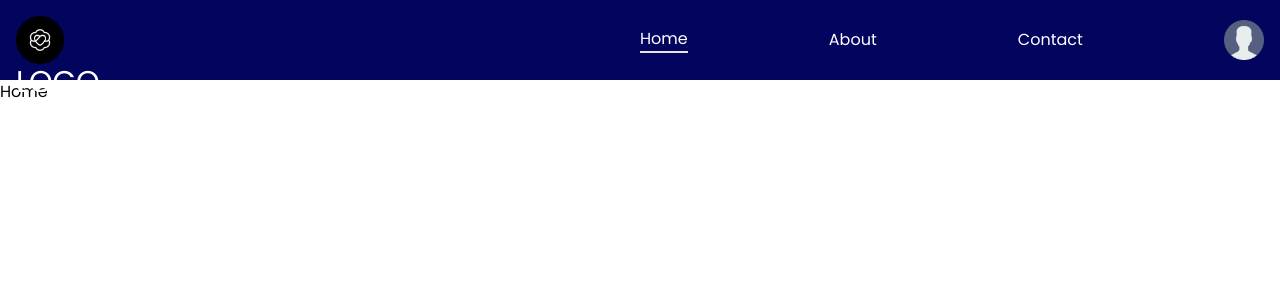
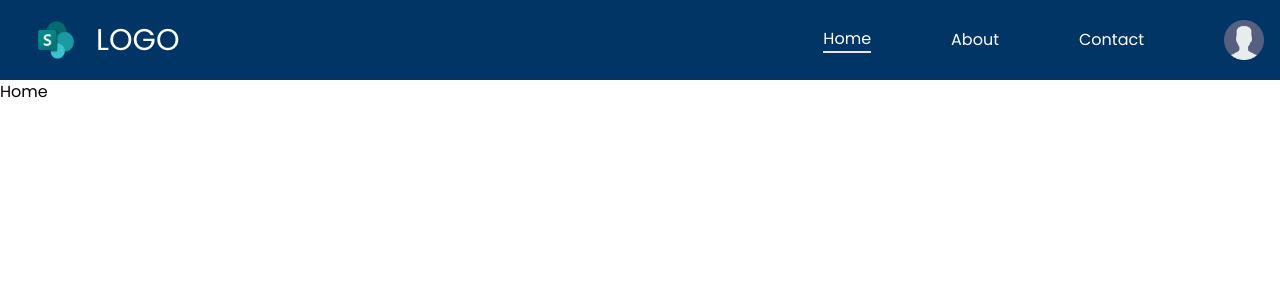
Before and after one commit to Sandun-Induranga/React, a React (Create React App) app: page / in a window 1280 px wide. Shown: the top 300 px of the page. Built offline with nearby package versions, Linux system fonts and the light colour scheme.

Commit message:
Added Logo

```diff
--- a/src/components/Header/Header.tsx
+++ b/src/components/Header/Header.tsx
@@ -1,7 +1,7 @@
 import { Component } from "react";
 import { Link, NavLink } from "react-router-dom";
 import userImage from "../../assets/user.png";
-import logo from "../../assets/logo.jpeg";
+import logo from "../../assets/logo.png";
 
 export default class Header extends Component {
   render() {
@@ -11,12 +11,12 @@ export default class Header extends Component {
       <div className="bg-blue-edited-300 text-white fixed w-full h-20 top-0 p-4">
         <div className="w-full h-full">
           <div className="flex w-full h-full">
-            <div className="w-1/2">
-              <img src={logo} className="w-12 h-12 rounded-full" alt="logo" />
+            <div className="w-1/2 flex items-center">
+              <img src={logo} className="w-20 h-12 rounded-full" alt="logo" />
               <h1>LOGO</h1>
             </div>
             <div className="w-1/2 h-full items-center">
-              <div className="flex justify-between h-full items-center">
+              <div className="flex justify-end gap-20 h-full items-center">
                 <NavLink
                   to={"/"}
                   className={({ isActive }) => (isActive ? activeLink : "")}
--- a/tailwind.config.js
+++ b/tailwind.config.js
@@ -7,7 +7,7 @@ module.exports = {
     extend: {
       colors:{
         "blue-edited":{
-          300:"#03045e",
+          300:"#003566",
           200:"#023e8a"
         }
       },
```
Also changed, not shown: src/assets/logo.jpeg (deleted), src/assets/logo.png (added).
